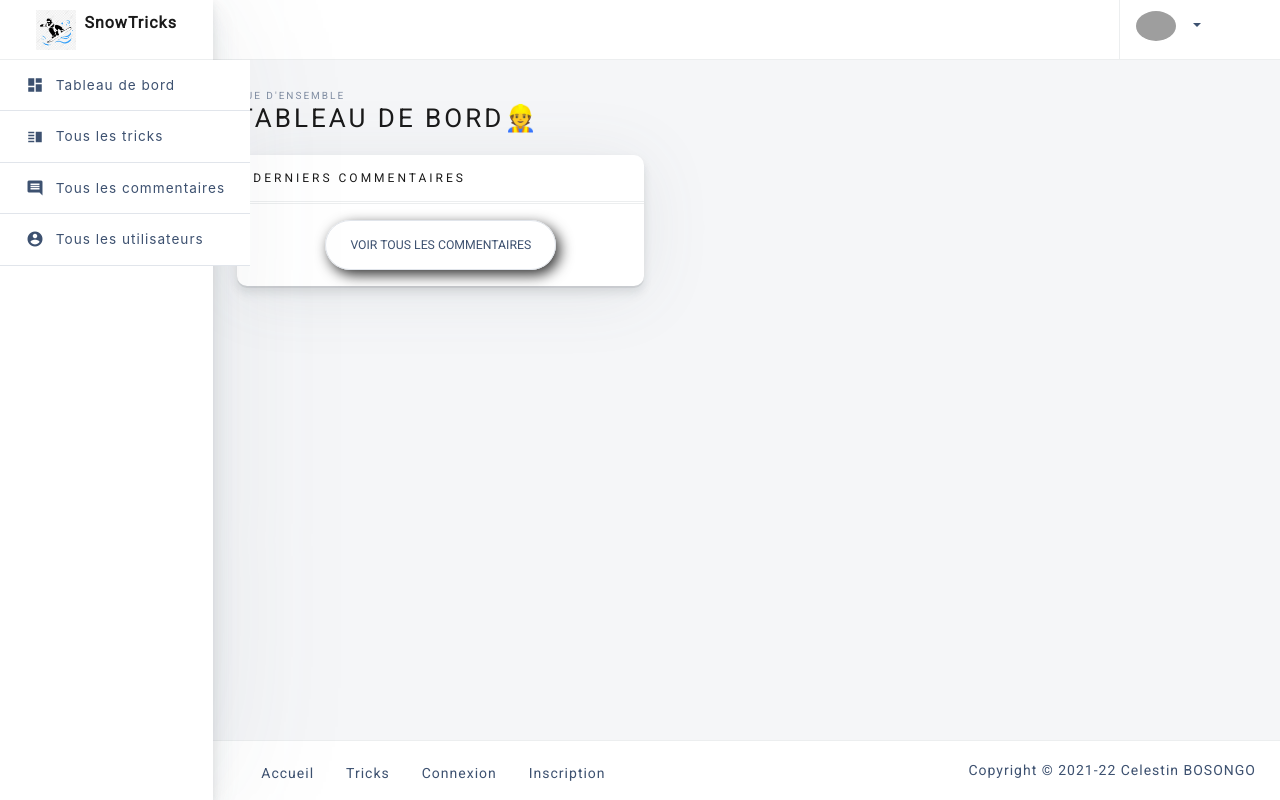
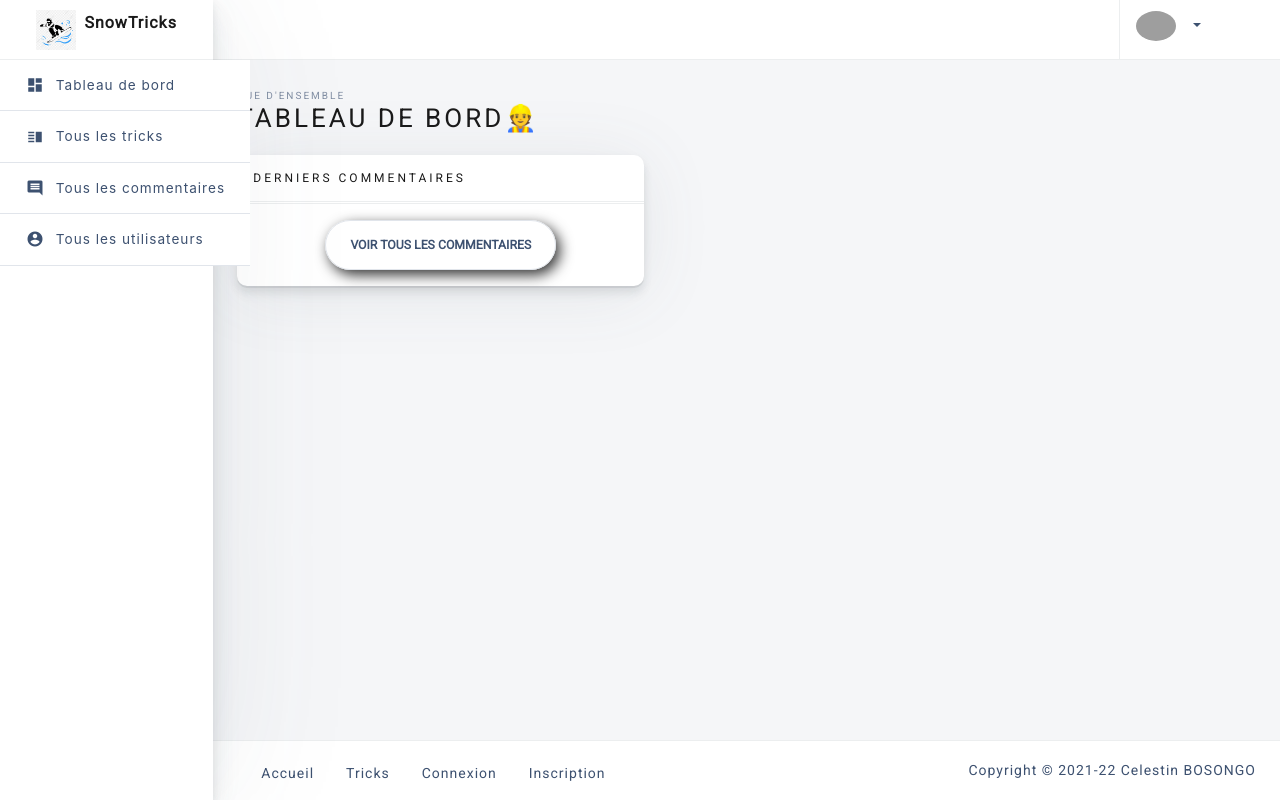
Before and after one commit to celestin211/SnowTricks_OC, a Symfony app: template templates/admin/dashboard.html.twig in a window 1280 px wide. Run offline with Twig, Linux system fonts and the light colour scheme; the template is opened without the code that fills it, so the values that code supplies are empty; some libraries are stand-ins or nearby versions; grey boxes are pictures that could not be loaded.

Commit message:
Update profile.css

```diff
--- a/public/css/profile.css
+++ b/public/css/profile.css
@@ -459,9 +459,6 @@ div.blog-comments__content > p {
     border-radius: 0.25rem;
 }
 
-.btn {
-    font-weight: 400;
-}
 
 .btn-group-vertical > .btn,
 .btn-group > .btn {
```
